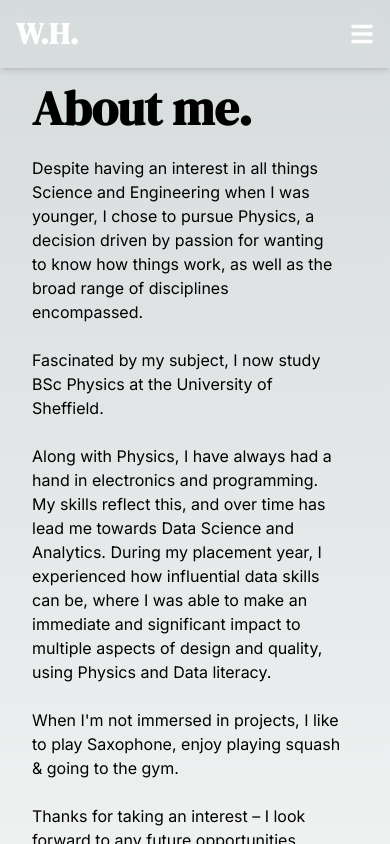
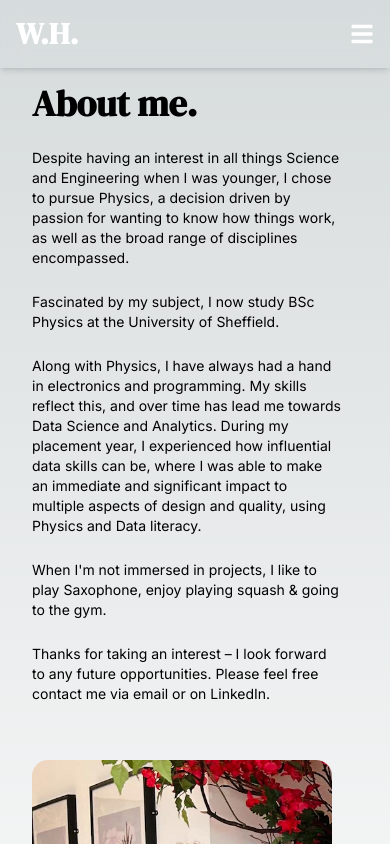
Before and after one commit to willhampshire/portfolio-website, a Next.js app: page /about in a window 390 px wide. Shown: the top 844 px of the page. Built offline with nearby package versions, Linux system fonts and the light colour scheme.

Commit message:
Mobile view adjustments

```diff
--- a/app/about/page.tsx
+++ b/app/about/page.tsx
@@ -35,23 +35,25 @@ export default function AboutPage() {
     }, []);
 
     return (
-        <main className="flex flex-col md:items-center p-4">
+        <main className="homepage">
             <div className="flex flex-col md:flex-row items-center md:items-center justify-between w-full max-w-4xl">
-                <div className="text-left md:w-10/12 mr-8 ml-4 md:mb-0">
-                    <h1 className="text-5xl font-bold mb-6">
+
+                <div className="text-left md:w-2/3 mr-8 ml-4 md:mb-0">
+                    <h1 className="text-4xl md:text-5xl font-bold mb-6">
                         About me.
                     </h1>
-                    <p className="p-about">
-                        Despite having an interest in all things Science and Engineering when I was younger, I chose to pursue
+                    <p className="p-about text-sm md:ext-md">
+                        Despite having an interest in all things Science and Engineering when I was younger, I chose to
+                        pursue
                         Physics, a decision driven by passion for wanting to know how things work, as well as the broad
                         range of disciplines encompassed.
                     </p>
 
-                    <p className="p-about">
+                    <p className="p-about text-sm md:ext-md">
                         Fascinated by my subject, I now study BSc Physics at the University of Sheffield.
                     </p>
 
-                    <p className="p-about">
+                    <p className="p-about text-sm md:ext-md">
                         Along with Physics, I have always had a hand in electronics and programming. My
                         skills reflect this, and over time has lead me towards Data Science and Analytics. During my
                         placement year, I experienced how influential data skills can be, where I was able to make an
@@ -59,11 +61,11 @@ export default function AboutPage() {
                         using Physics and Data literacy.
                     </p>
 
-                    <p className="p-about">
+                    <p className="p-about text-sm md:ext-md">
                         {"When I'm not immersed in projects, I like to play Saxophone, enjoy playing squash & going to the gym."}
                     </p>
 
-                    <p className="p-about">
+                    <p className="p-about text-sm md:ext-md">
                         Thanks for taking an interest – I look forward to any future opportunities. Please feel free
                         contact me via email or on LinkedIn.
                     </p>
--- a/app/components/unit.tsx
+++ b/app/components/unit.tsx
@@ -4,23 +4,24 @@ interface ProjectUnitProps {
     title: string;
     imageSrc: string;
     classNameImage?: string;
+    classNameText?: string;
     description: React.ReactNode; // Changed to React.ReactNode to accept JSX
 }
 
-const ProjectUnit: React.FC<ProjectUnitProps> = ({ title, imageSrc, description, classNameImage }) => {
+const ProjectUnit: React.FC<ProjectUnitProps> = ({ title, imageSrc, description, classNameImage, classNameText }) => {
     return (
         <div className="border-t border-gray-500 pt-4">
-            <h3 className="text-2xl font-semibold mb-4">{title}</h3>
+            <h3 className="text-xl md:text-2xl font-semibold mb-4">{title}</h3>
             <div className="flex flex-col md:flex-row items-start space-y-4 md:space-y-0 md:space-x-4 my-8">
                 <div className="flex-shrink-0">
                     <img
-                        className="md:image-project image-project"
+                        className={`${classNameImage} md:image-project image-project`}
                         src={imageSrc}
                         alt="Project Image"
                     />
                 </div>
                 <div className="flex-1">
-                    <p>{description}</p> {/* Render description as React node */}
+                    <p className={`${classNameText}`}>{description}</p> {/* Render description as React node */}
                 </div>
             </div>
         </div>
--- a/app/contact/page.tsx
+++ b/app/contact/page.tsx
@@ -20,7 +20,7 @@ export default function ContactPage() {
         <div className="relative z-0 flex justify-center p-4">
             <main className="w-full z-0 max-w-4xl bg-black bg-opacity-40 backdrop-blur-2xl p-6 rounded-lg shadow-lg">
                 <div className="rounded-3xl p-4 md:p-16">
-                    <h1 className="text-5xl font-bold mb-6">Contact me.</h1>
+                    <h1 className="text-4xl md:text-5xl font-bold mb-6">Contact me.</h1>
 
                     <div className='my-8'>
                         <HyperLink external={true}
@@ -28,7 +28,7 @@ export default function ContactPage() {
                     </div>
                     <div className='my-8'>
                         <HyperLink
-                            href='mailto:w.hampshire@icloud.com?subject=Enquiry' text='w.hampshire@icloud.com'/>
+                            href='mailto:w.hampshire@icloud.com?subject=Re:%20willamhampshire.com' text='w.hampshire@icloud.com'/>
                         {/* Add more ProjectUnit components as needed */}
                     </div>
                 </div>
--- a/app/cv/page.tsx
+++ b/app/cv/page.tsx
@@ -34,7 +34,7 @@ export default function CVPage() {
         <div className="flex justify-center p-4">
             <main className="w-full max-w-4xl bg-black bg-opacity-40 backdrop-blur-2xl p-6 rounded-lg shadow-lg">
                 <div className="rounded-3xl p-4 md:p-16">
-                    <h1 className="text-5xl font-bold mb-6">Download my CV.</h1>
+                    <h1 className="text-4xl md:text-5xl font-bold mb-6">Download my CV.</h1>
                     <p className="mb-6 text-gray-300">Please select CV.</p>
 
                     <div className="w-36 mb-4">
@@ -92,7 +92,7 @@ export default function CVPage() {
                         </Listbox>
                     </div>
 
-                    <button onClick={handleDownload} className="bg-blue-500 hover:bg-blue-700 my-4 text-white font-bold
+                    <button onClick={handleDownload} className="text-sm md:text-lg bg-blue-500 hover:bg-blue-700 my-4 text-white font-bold
                     py-2 px-4 rounded">
                         Download.
                     </button>
--- a/app/globals.css
+++ b/app/globals.css
@@ -69,10 +69,10 @@ header {
   @apply flex justify-between items-center p-4 bg-opacity-50 backdrop-blur-md
 }
 
-.main-homepage {
-  height: calc(100vh - 5rem);
-  display: flex;
-  flex-direction: column;
+.homepage {
+  @apply flex flex-col items-center justify-center p-4;
+  height: 100%;
+  min-height: calc(100vh - 5rem);
 }
 
 .navbar-text {
@@ -82,7 +82,7 @@ header {
 .image-project {
   @apply rounded-lg bg-white object-cover object-center overflow-hidden;
   width: 100%;
-  max-width: 16vw; /* Set the maximum width */
+  max-width: 215px; /* Set the maximum width */
   min-width: 170px;
   height: auto; /* Adjust height automatically */
 }
--- a/app/page.tsx
+++ b/app/page.tsx
@@ -36,16 +36,16 @@ export default function HomePage() {
     }, []);
 
     return (
-        <main className="flex flex-col items-center justify-center p-4 main-homepage">
+        <main className="homepage">
             <div className="flex my-auto flex-col md:flex-row items-center md:items-center justify-between w-full max-w-4xl">
                 <div className="text-left mr-auto md:mr-8 md:w-2/3 ml-4 my-8">
-                    <p className="text-lg mb-2">{"Hi, I'm"}</p>
-                    <h2 className="text-5xl mb-4">William Hampshire.</h2>
-                    <p className="text-xl mb-12">Physicist. Specialised in data science & coding.</p>
+                    <p className="text-md md:text-lg mb-2">{"Hi, I'm"}</p>
+                    <h2 className="text-4xl md:text-5xl mb-4">William Hampshire.</h2>
+                    <p className="text-md md:text-xl mb-12">Physicist. Specialised in data science & coding.</p>
 
                     <Link href="/projects" passHref>
                         <button
-                            className="px-6 py-3 bg-blue-500 text-white font-semibold rounded-lg shadow-lg
+                            className="text-md md:text-lg px-6 py-3 bg-blue-500 text-white font-semibold rounded-lg shadow-lg
               hover:bg-blue-600 focus:outline-none focus:ring-2 focus:ring-black focus:ring-opacity-50">
                             See Projects.
                         </button>
```
